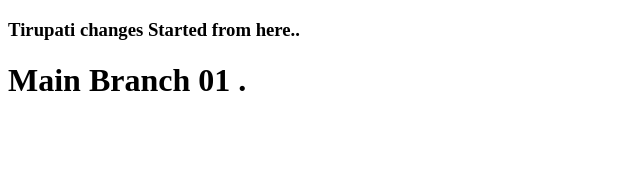
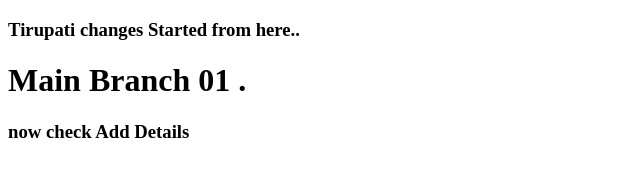
Before and after one commit to Venkat-Sidd/calculat, a plain HTML site: page index.html in a window 1280 px wide. Shown: the whole page, without its empty margins (0-640 px from the left). Drawn offline with Linux system fonts and the light colour scheme.

Commit message:
my add commit details

```diff
--- a/index.html
+++ b/index.html
@@ -8,5 +8,7 @@
 <body>
     <h3>Tirupati changes Started from here..</h3>
     <h1>Main Branch 01 .</h1>
+
+    <h3>now check Add Details</h3>
 </body>
 </html>
```
